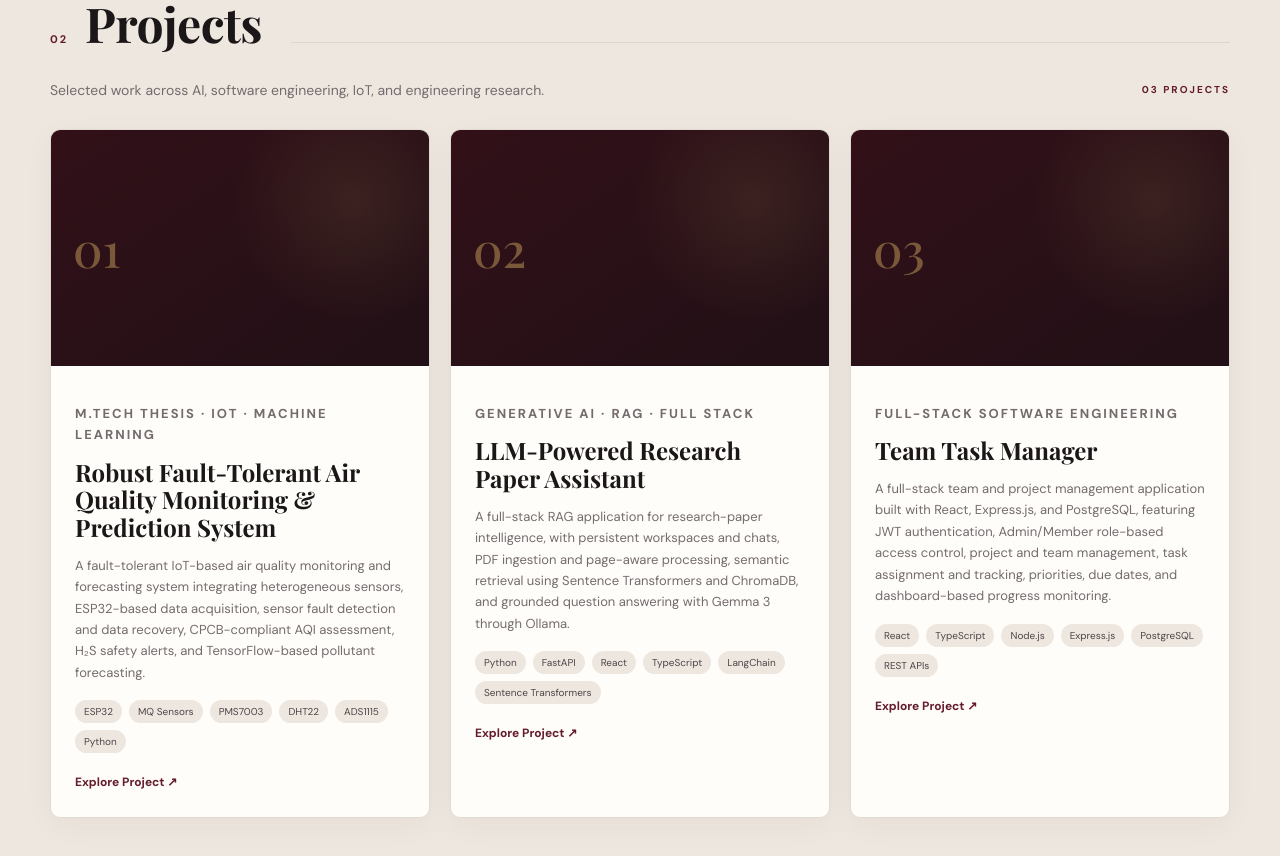
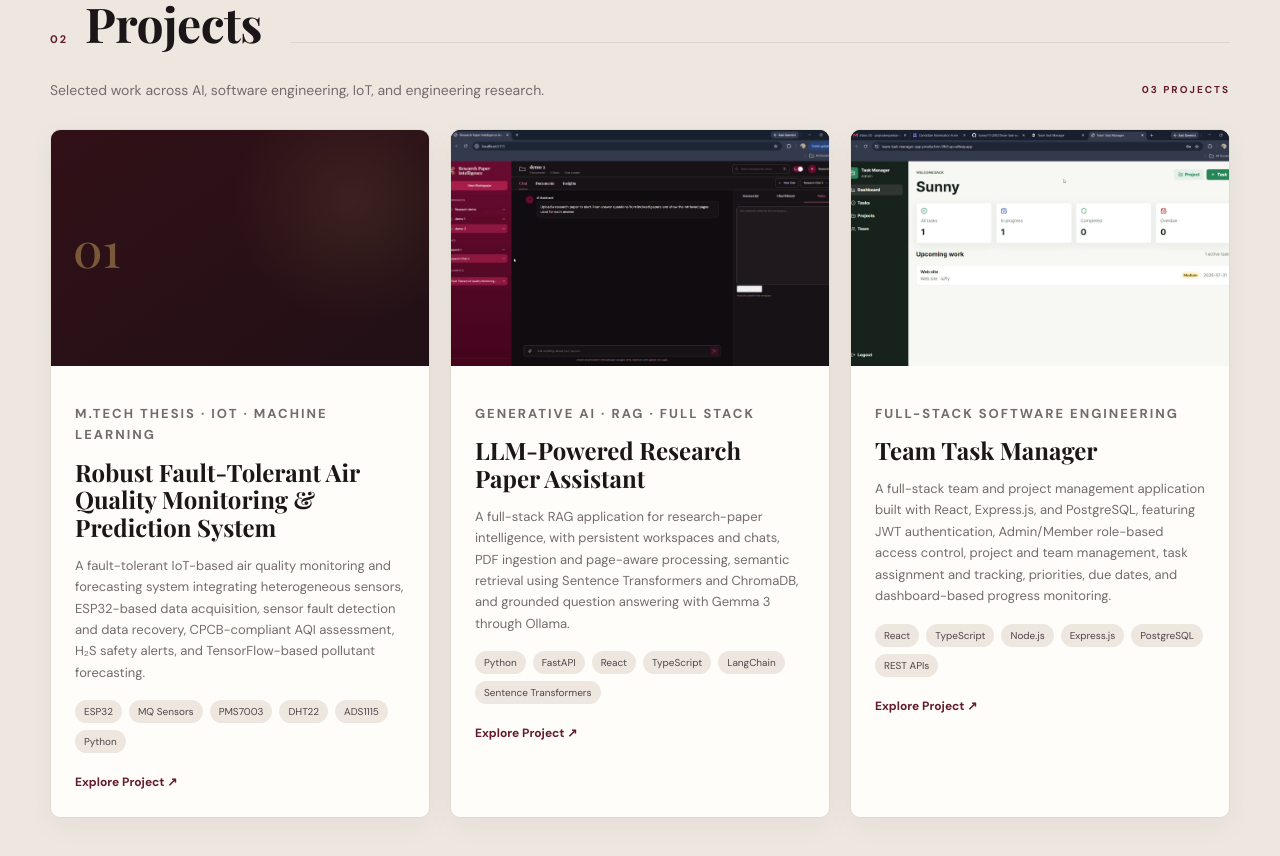
Before and after one commit to Sunny1112003/Prajna-Portfolio, a React (Vite) app: page / in a window 1280 px wide. Shown: the part 1940-2796 px from the top of the page. Built offline with nearby package versions, Linux system fonts and the light colour scheme.

Commit message:
Add project dashboard covers and demo videos

```diff
--- a/src/content.ts
+++ b/src/content.ts
@@ -77,6 +77,8 @@ export const projects: Project[] = [
   {
     title: 'LLM-Powered Research Paper Assistant',
     category: 'Generative AI · RAG · Full Stack',
+    image: './assets/llm-research-paper-assistant-cover.jpg',
+    video: './videos/llm-research-paper-assistant.mp4',
     description:
       'A full-stack RAG application for research-paper intelligence, with persistent workspaces and chats, PDF ingestion and page-aware processing, semantic retrieval using Sentence Transformers and ChromaDB, and grounded question answering with Gemma 3 through Ollama.',
     technologies: [
@@ -109,6 +111,8 @@ export const projects: Project[] = [
   {
     title: 'Team Task Manager',
     category: 'Full-Stack Software Engineering',
+    image: './assets/team-task-manager-cover.jpg',
+    video: './videos/team-task-manager.mp4',
     description:
       'A full-stack team and project management application built with React, Express.js, and PostgreSQL, featuring JWT authentication, Admin/Member role-based access control, project and team management, task assignment and tracking, priorities, due dates, and dashboard-based progress monitoring.',
     technologies: [
```
